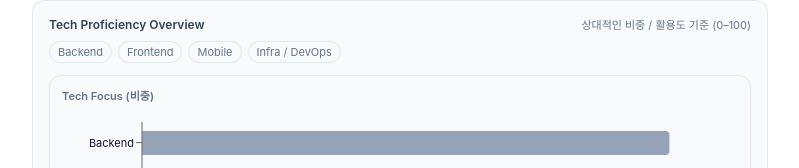
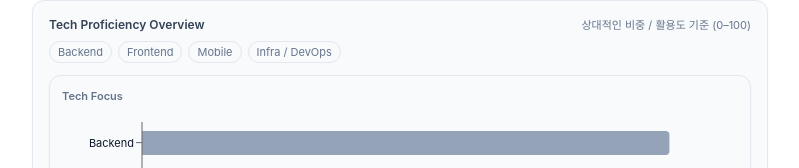
Before and after one commit to hjj5946-upply/hjj_resume, a React (Vite) app: page / in a window 1280 px wide. Shown: the part 784-952 px from the top of the page, without its empty margins (240-1039 px from the left). Built offline with nearby package versions, Linux system fonts and the light colour scheme.

Commit message:
260707_modi

```diff
--- a/src/components/SkillChart.tsx
+++ b/src/components/SkillChart.tsx
@@ -19,7 +19,7 @@ export function SkillChart() {
   return (
     <div className={`h-56 w-full p-3 text-xs ${CARD_SURFACE_CLASS}`}>
       <p className="mb-2 text-[11px] font-semibold text-slate-500 dark:text-slate-300">
-        Tech Focus (비중)
+        Tech Focus
       </p>
       <ResponsiveContainer width="100%" height={180}>
         <BarChart
```
